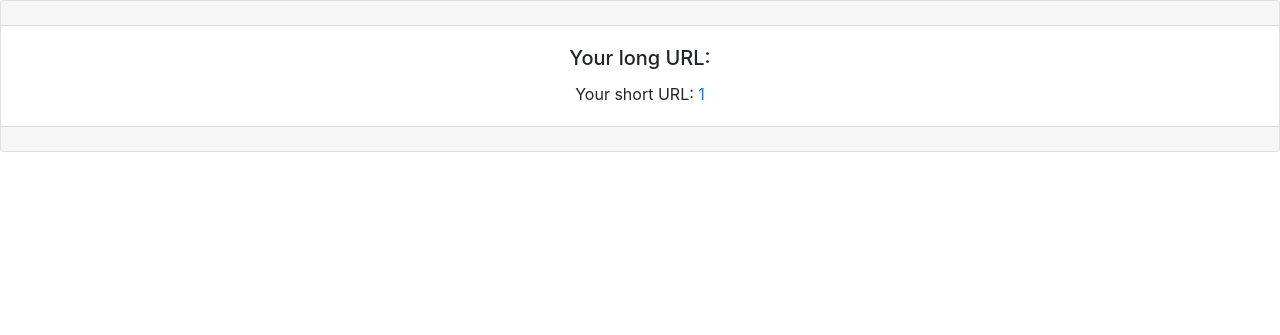
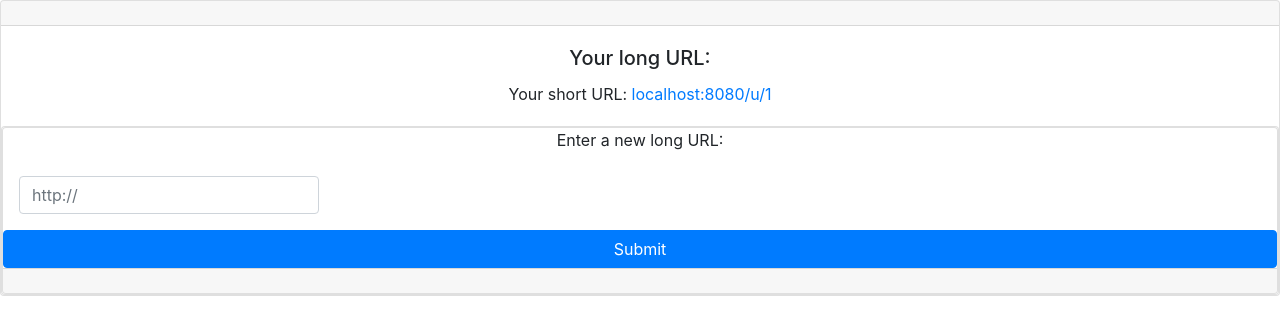
Before and after one commit to lorleod/tinyapp, a Node server app: page /urls/1 in a window 1280 px wide. Shown: the part 56-391 px from the top of the page. Run offline with Node 20, Linux system fonts and the light colour scheme; some libraries are stand-ins or nearby versions.

Commit message:
updatingf longurl edit button working

```diff
--- a/express_server.js
+++ b/express_server.js
@@ -44,6 +44,16 @@ app.get("/urls/:shortURL", (req, res) => {
   res.render("urls_show", templateVars);
 });
 
+app.post("/urls/:shortURL", (req, res) => {
+  const shortURL = req.params.shortURL;
+
+  // long URL from form
+  const longURL = req.body.longURL;
+
+  urlDatabase[shortURL] = longURL;
+  res.redirect('/urls');
+});
+
 app.post("/urls", (req, res) => {
   //console.log(req.body); // Log the POST request body to the console
 
--- a/views/urls_show.ejs
+++ b/views/urls_show.ejs
@@ -12,8 +12,13 @@
       <div class="card-header"></div>
       <div class="card-body">
         <h5 class="card-title">Your long URL: <%= longURL %></h5>
-        <p class="card-text">Your short URL: <a href="/u/<%= shortURL %>"><%= shortURL %></a></p>
+        <p class="card-text">Your short URL: <a href="/u/<%= shortURL %>">localhost:8080/u/<%= shortURL %></a></p>
       </div>
+      <form class="card text-center" action="/urls/<%= shortURL %>" method="POST">
+        <div class="card text-center">
+          <label for="longURL">Enter a new long URL:</label>
+          <input class="form-control" type="text" name="longURL" placeholder="http://" style="width: 300px; margin: 1em">
+          <button type="submit" class="btn btn-primary">Submit</button>
     <div class="card-footer text-muted"></div>
   </div>
   <!-- Bootstrap JS -->
```
Also changed, not shown: views/urls_index.ejs (+6 -2 lines).
